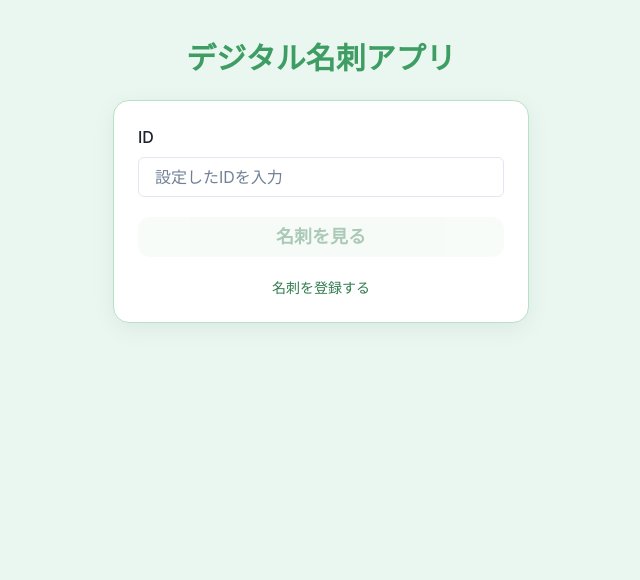
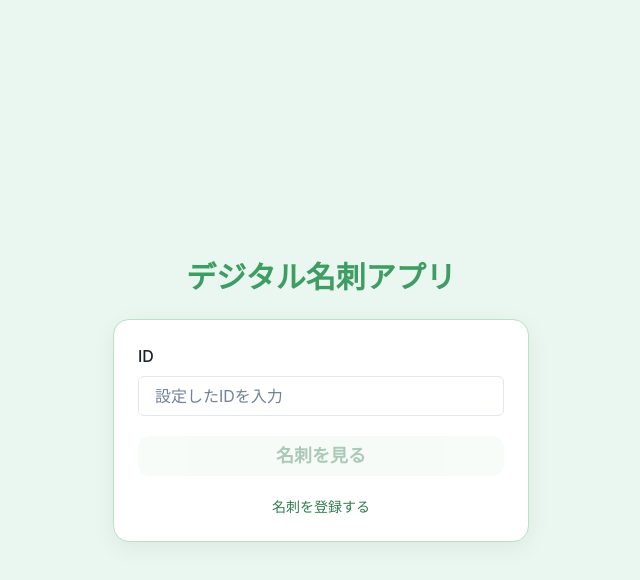
Before and after one commit to hello-yuki0409/Digital-business-card-app, a React (Vite) app: page / in a window 1280 px wide. Shown: the top 580 px of the page, without its empty margins (319-959 px from the left). Built offline with nearby package versions, Linux system fonts and the light colour scheme; no server answers.

Commit message:
refactor: 微修正2

```diff
--- a/src/components/pages/HomePage.tsx
+++ b/src/components/pages/HomePage.tsx
@@ -9,6 +9,7 @@ import {
   Text,
   VStack,
   Link,
+  Center,
 } from "@chakra-ui/react";
 import { useState } from "react";
 import { useNavigate, Link as RouterLink } from "react-router-dom";
@@ -57,6 +58,7 @@ export const HomePage = () => {
   };
 
   return (
+    <Center minH="100dvh" bg="brand.50" p={4}>
       <Container maxW="md" py={{ base: 6, md: 10 }}>
         <Heading
           mb={{ base: 4, md: 6 }}
@@ -108,5 +110,6 @@ export const HomePage = () => {
           </VStack>
         </form>
       </Container>
+    </Center>
   );
 };
```
Lines whose indentation alone changed are shown as unchanged.
